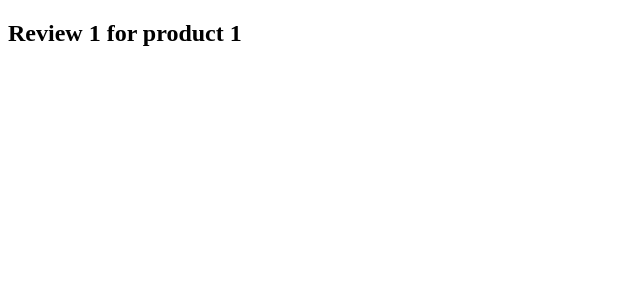
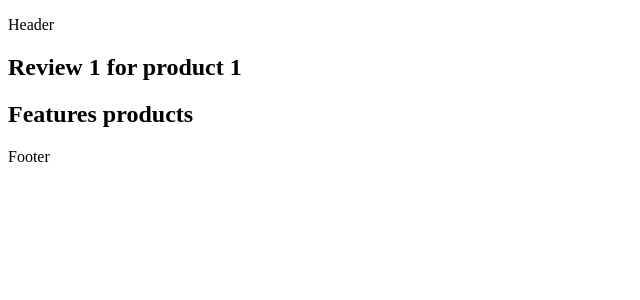
Before and after one commit to hggnomm/next14-fundamental, a Next.js app: page /products/1/reviews/1 in a window 1280 px wide. Shown: the top 300 px of the page, without its empty margins (0-640 px from the left). Built offline with nearby package versions, Linux system fonts and the light colour scheme.

Commit message:
layout, nested layout

```diff
--- a/src/app/layout.tsx
+++ b/src/app/layout.tsx
@@ -1,16 +1,22 @@
 export const metadata = {
-  title: 'Next.js',
-  description: 'Generated by Next.js',
-}
+  title: "Next.js",
+  description: "Generated by Next.js",
+};
 
 export default function RootLayout({
   children,
 }: {
-  children: React.ReactNode
+  children: React.ReactNode;
 }) {
   return (
     <html lang="en">
-      <body>{children}</body>
+      <body>
+        <header className="bg-blue-300 p-1">
+          <p>Header</p>
+        </header>
+        {children}
+        <footer className="bg-gray-500 1p">Footer</footer>
+      </body>
     </html>
-  )
+  );
 }
--- /dev/null
+++ b/src/app/products/[productId]/layout.tsx
@@ -0,0 +1,11 @@
+export default function ProductDetailsLayout({
+  children,
+}: {
+  children: React.ReactNode;
+}) {
+  return (
+    <>
+      {children} <h2>Features products</h2>
+    </>
+  );
+}
```
Also changed, not shown: src/app/(auth)/(with-auth-layout)/layout.tsx (added, +12 -0 lines), src/app/(auth)/(with-auth-layout)/login/page.tsx (renamed from src/app/(auth)/login/page.tsx), src/app/(auth)/(with-auth-layout)/register/page.tsx (renamed from src/app/(auth)/register/page.tsx).
